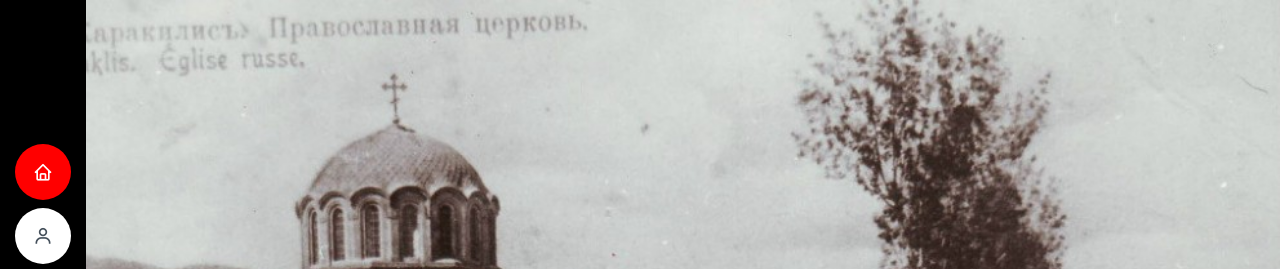
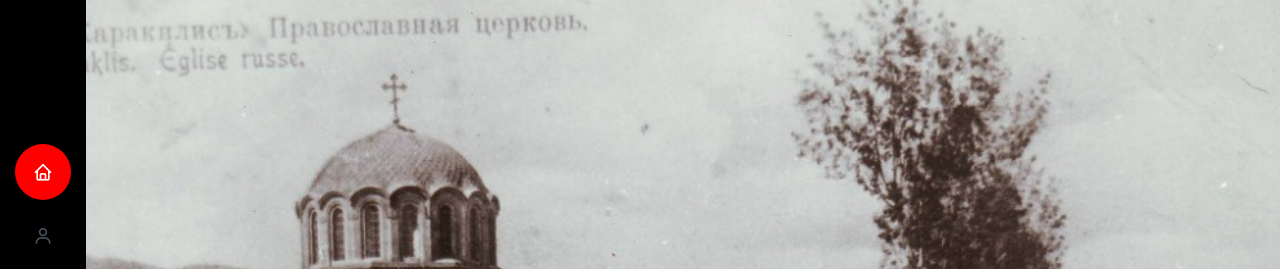
Before and after one commit to mayisyanherosamarter/gharakilisayiherosamart, a plain HTML site: page index.html in a window 1280 px wide. Shown: the top 269 px of the page. Drawn offline with nearby package versions, Linux system fonts and the light colour scheme.

Commit message:
Update style.css

```diff
--- a/assets/css/style.css
+++ b/assets/css/style.css
@@ -182,7 +182,7 @@ h6 {
   transition: 0.3s;
   font-size: 15px;
   border-radius: 50px;
-  background: #ffffff;
+  background: #ffffff00;
   height: 56px;
   width: 100%;
   overflow: hidden;
```
